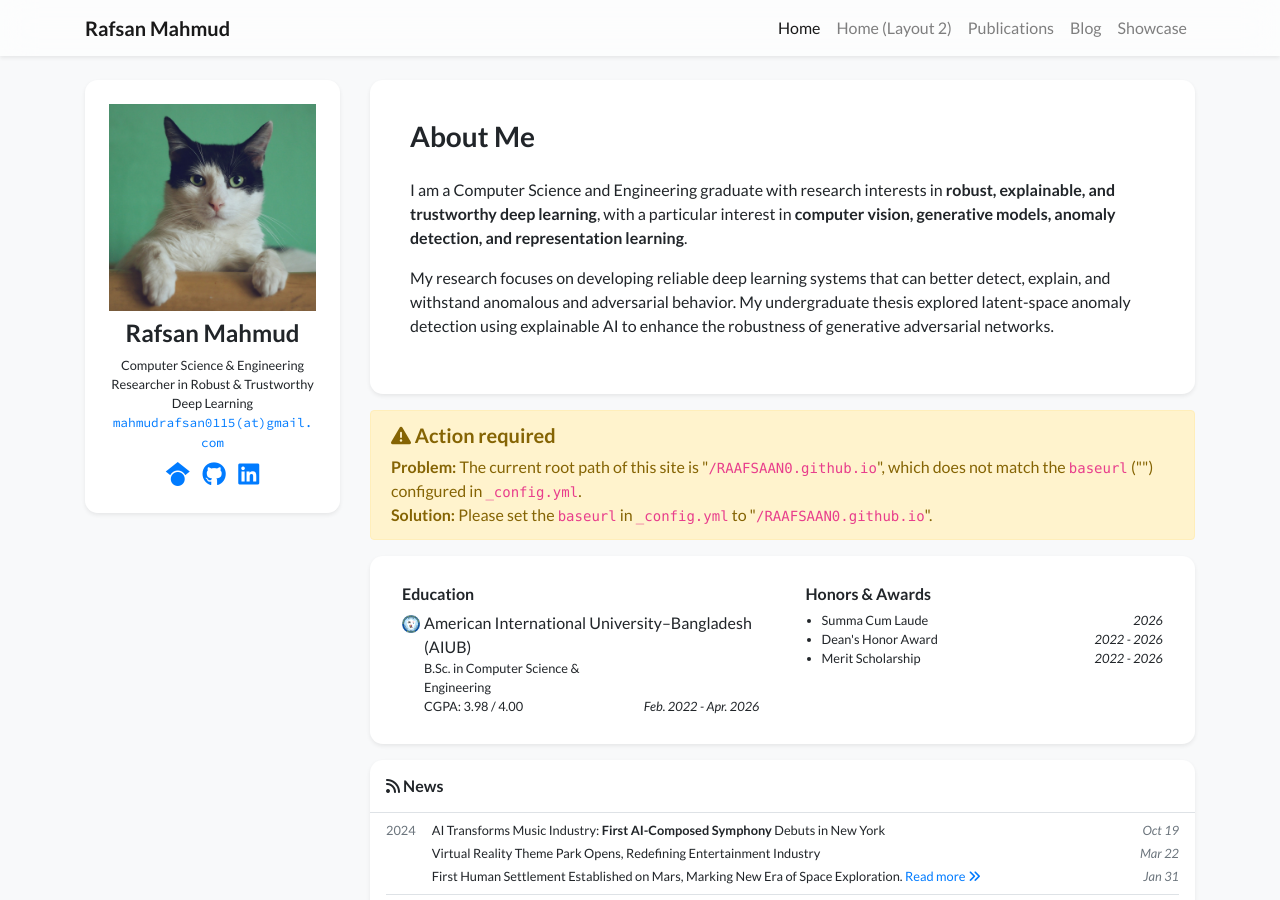
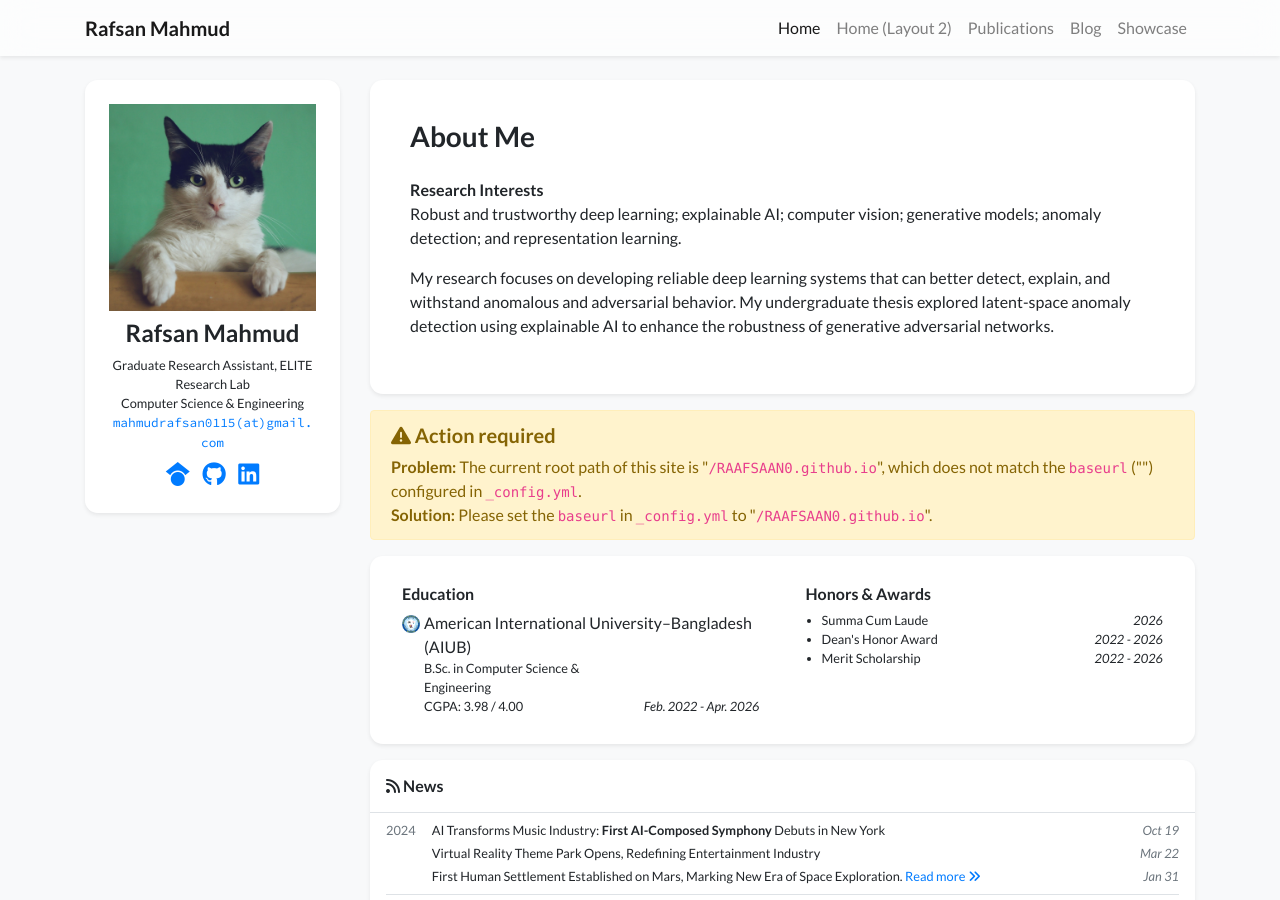
Before and after one commit to RAAFSAAN0/RAAFSAAN0.github.io, a Jekyll site: the page built from index.html, in a window 1280 px wide and 900 px high. Built offline with Jekyll 4.4.1, drawn with Linux system fonts in a browser that asks for light colours; nearby versions of some CDN libraries; a style sheet for code colours, icons or effects is not loaded.

Commit message:
Update profile.yml

```diff
--- a/_data/profile.yml
+++ b/_data/profile.yml
@@ -11,8 +11,10 @@ navbar_name: "Rafsan Mahmud"
 # ============================================================
 
 positions:
+  - name: "Graduate Research Assistant, ELITE Research Lab"
+    logo: /assets/images/badges/elite.png
+
   - name: "Computer Science & Engineering"
-  - name: "Researcher in Robust & Trustworthy Deep Learning"
 
 # ============================================================
 # Contact & Profiles
@@ -39,11 +41,11 @@ short_bio_text_justify: false
 
 short_bio: >-
   <p>
-    I am a Computer Science and Engineering graduate with research interests
-    in <strong>robust, explainable, and trustworthy deep learning</strong>,
-    with a particular interest in <strong>computer vision, generative models,
-    anomaly detection, and representation learning</strong>.
+    <strong>Research Interests</strong><br/>
+    Robust and trustworthy deep learning; explainable AI; computer vision;
+    generative models; anomaly detection; and representation learning.
   </p>
+
   <p>
     My research focuses on developing reliable deep learning systems that can
     better detect, explain, and withstand anomalous and adversarial behavior.
@@ -77,7 +79,8 @@ education:
 # ============================================================
 
 # experience:
-#   - name: "ELITE Lab AI"
+#   - name: "ELITE Research Lab"
+#     logo: /assets/images/badges/elite.png
 #     position: "Graduate Research Assistant"
 #     date: "Oct. 2026 - present"
 
```
